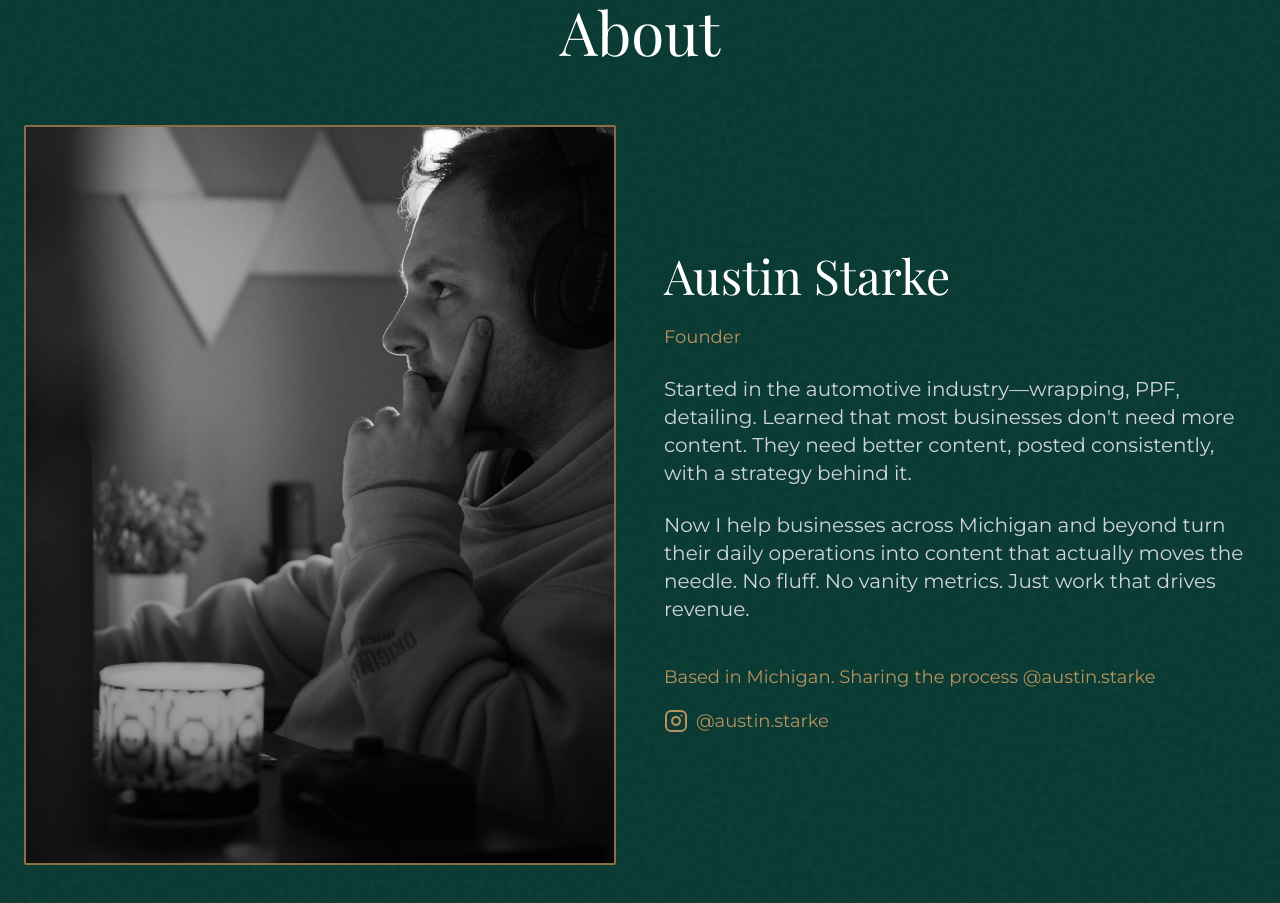
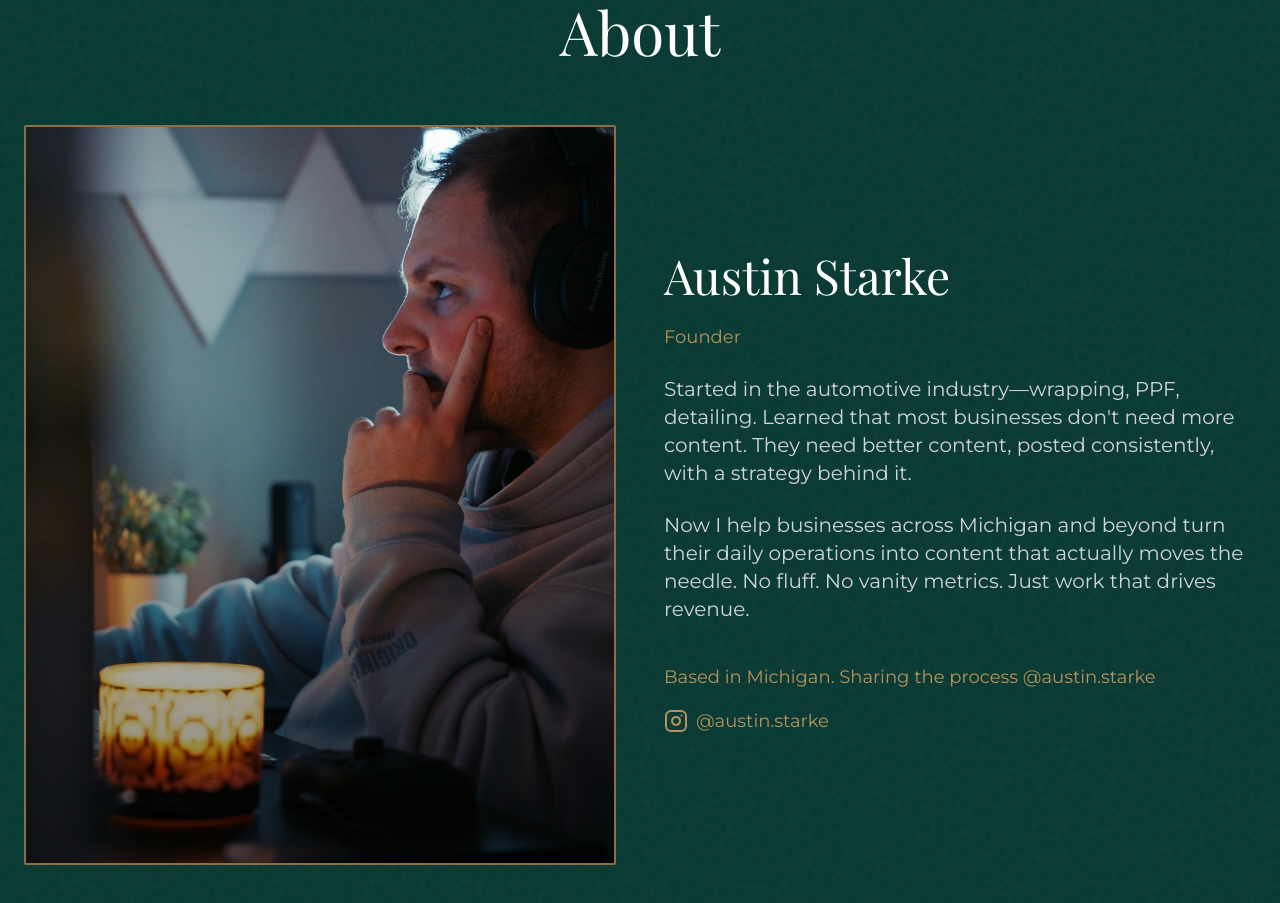
Before and after one commit to astarke339/starke-media-website, a Next.js app: page / in a window 1280 px wide. Shown: the part 4320-5223 px from the top of the page. Built offline with nearby package versions, Linux system fonts and the light colour scheme; a web font is replaced by a local one.

Commit message:
Remove grayscale filter from profile image

```diff
--- a/components/About.tsx
+++ b/components/About.tsx
@@ -33,7 +33,7 @@
                   alt="Portrait of Austin Starke"
                   fill
                   priority
-                  className="object-cover grayscale group-hover:grayscale-0 transition-all duration-500"
+                  className="object-cover transition-all duration-500"
                 />
                 <div className="absolute inset-0 bg-gradient-to-t from-black/50 via-black/20 to-transparent pointer-events-none" />
               </div>
```
